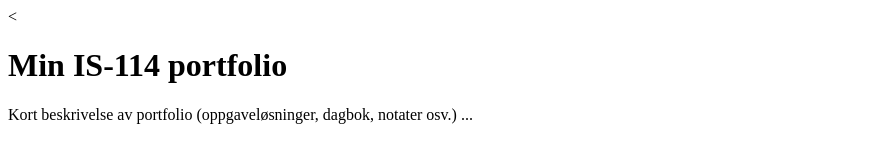
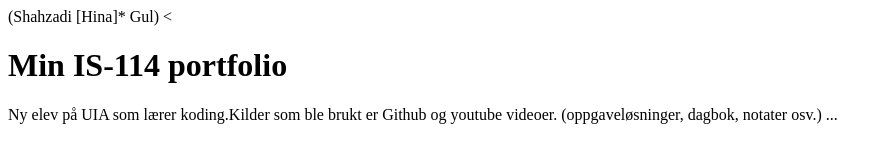
Before and after one commit to Shahzadigul/IS-114, a plain HTML site: page docs/index.html in a window 1280 px wide. Shown: the whole page, without its empty margins (0-876 px from the left). Drawn offline with Linux system fonts and the light colour scheme.

Commit message:
Update index.html

```diff
--- a/docs/index.html
+++ b/docs/index.html
@@ -6,10 +6,10 @@
 <meta name=
 "viewport" content=
 "width=device-width, initial-scale=1">
-<title>(navn [mellomnavn]* etternavn)</title>
+<My Documents>(Shahzadi [Hina]* Gul)</Git>
 <</head>
 <body>
 <h1>Min IS-114 portfolio</h1>
-<p>Kort beskrivelse av portfolio (oppgaveløsninger, dagbok, notater osv.) ...
+<p>Ny elev på UIA som lærer koding.Kilder som ble brukt er Github og youtube videoer. (oppgaveløsninger, dagbok, notater osv.) ...
 </body>
 </html>
```
